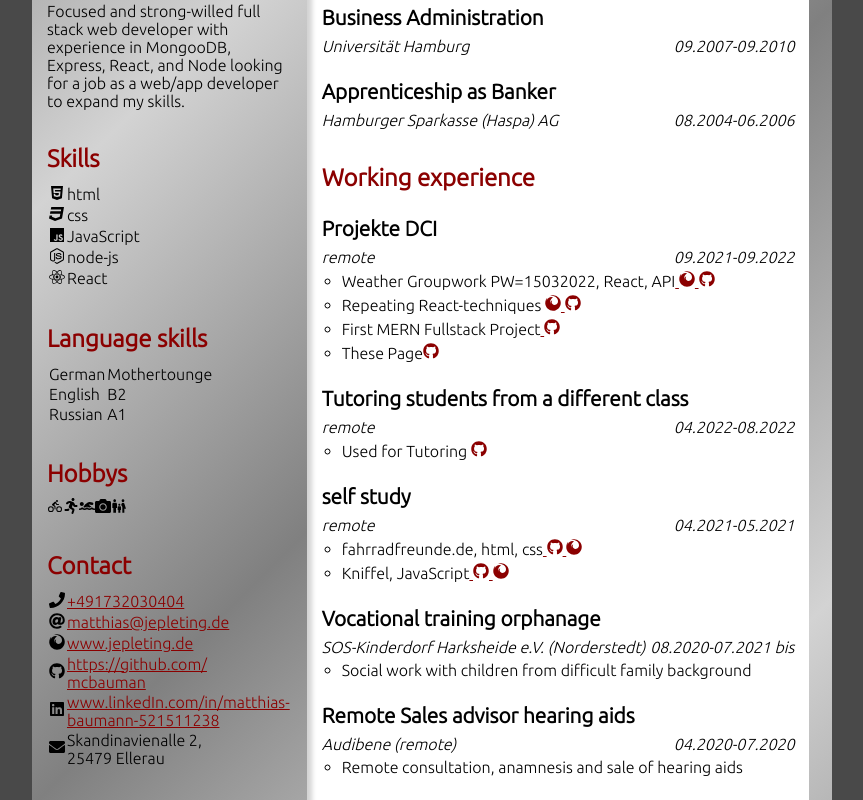
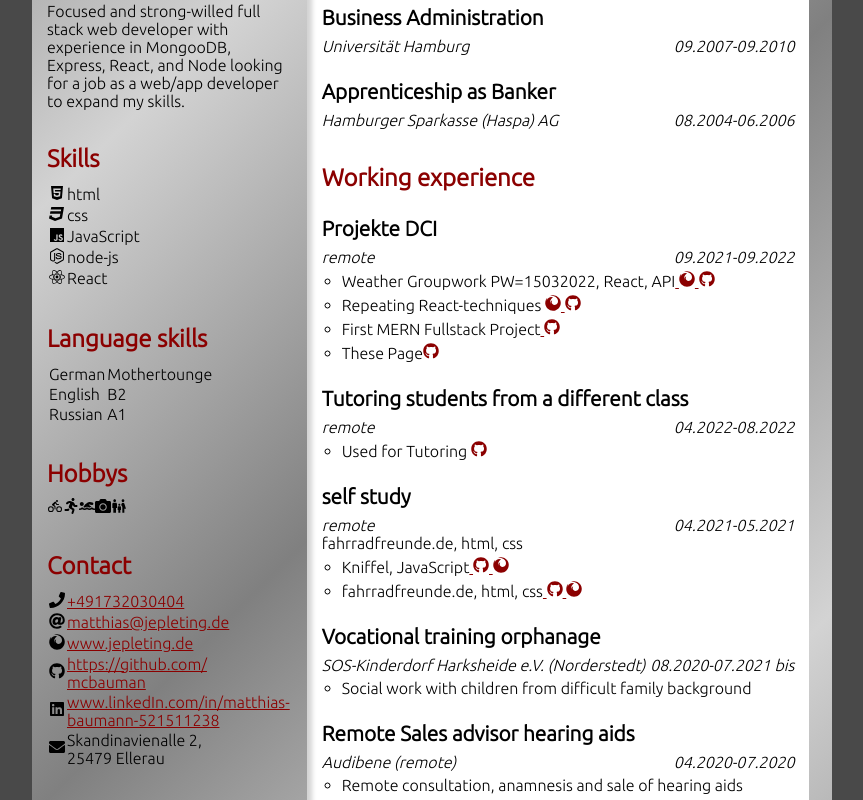
Before and after one commit to mcbauman/jepleting, a React (Create React App) app: page / in a window 1280 px wide. Shown: the part 380-1180 px from the top of the page, without its empty margins (208-1071 px from the left). Built offline with nearby package versions, Linux system fonts and the light colour scheme.

Commit message:
Kniffel/FF changed

```diff
--- a/src/pages/CV.jsx
+++ b/src/pages/CV.jsx
@@ -168,10 +168,10 @@
                         <div>
                             <h5>remote</h5>
                             <h5>04.2021-05.2021</h5>
-                        </div>
+                        </div>fahrradfreunde.de, html, css
                         <ul>
-                            <li>{transl[lang].lernpojekt} fahrradfreunde.de, html, css<a href="http://github.com/mcbauman/kniffel" target="_blank" rel="noopener noreferrer"> <FaGithub/> </a><a href="http://mcbauman.github.io/kniffel/" target="_blank" rel="noopener noreferrer"> <FaFirefox/> </a></li>
-                            <li>{transl[lang].lernpojekt} Kniffel, JavaScript<a href="https://github.com/mcbauman/fahrradfreunde" target="_blank" rel="noopener noreferrer"> <FaGithub/> </a><a href="https://mcbauman.github.io/fahrradfreunde/" target="_blank" rel="noopener noreferrer"> <FaFirefox/> </a></li>
+                            <li>{transl[lang].lernpojekt} Kniffel, JavaScript<a href="http://github.com/mcbauman/kniffel" target="_blank" rel="noopener noreferrer"> <FaGithub/> </a><a href="http://mcbauman.github.io/kniffel/" target="_blank" rel="noopener noreferrer"> <FaFirefox/> </a></li>
+                            <li>{transl[lang].lernpojekt} fahrradfreunde.de, html, css<a href="https://github.com/mcbauman/fahrradfreunde" target="_blank" rel="noopener noreferrer"> <FaGithub/> </a><a href="https://mcbauman.github.io/fahrradfreunde/" target="_blank" rel="noopener noreferrer"> <FaFirefox/> </a></li>
                         </ul>
                     </section>
                     <section>
```
